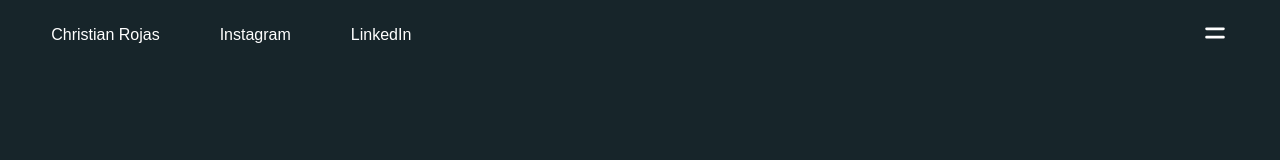
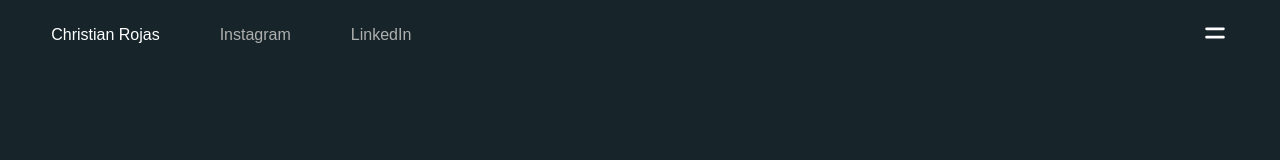
Before and after one commit to BlueFits/christianrportfolio, a React (Create React App) app: page / in a window 1280 px wide. Shown: the top 160 px of the page. Built offline with nearby package versions, Linux system fonts and the light colour scheme.

Commit message:
added menu img

```diff
--- a/src/App.js
+++ b/src/App.js
@@ -118,7 +118,7 @@ const App = () => {
       <div style={{ zIndex: 2 }} className={`section_container ${transition[1]}`}>
         <Blogs />
         <NextTab
-          text="Next: Blogs"
+          text="Next: Projects"
           color={Colors.lightgrey}
           textColor={Colors.darkgrey}
           onClick={pageHandler.bind(this, "next")}
--- a/src/stylesheets/styles.css
+++ b/src/stylesheets/styles.css
@@ -24,6 +24,11 @@ p {
 
 .link_styles {
     text-decoration: none;
+    color: rgb(175, 175, 175);
+    transition: 0.2s ease-in-out;
+}
+
+.link_styles:hover {
     color: #fff;
 }
 
```
